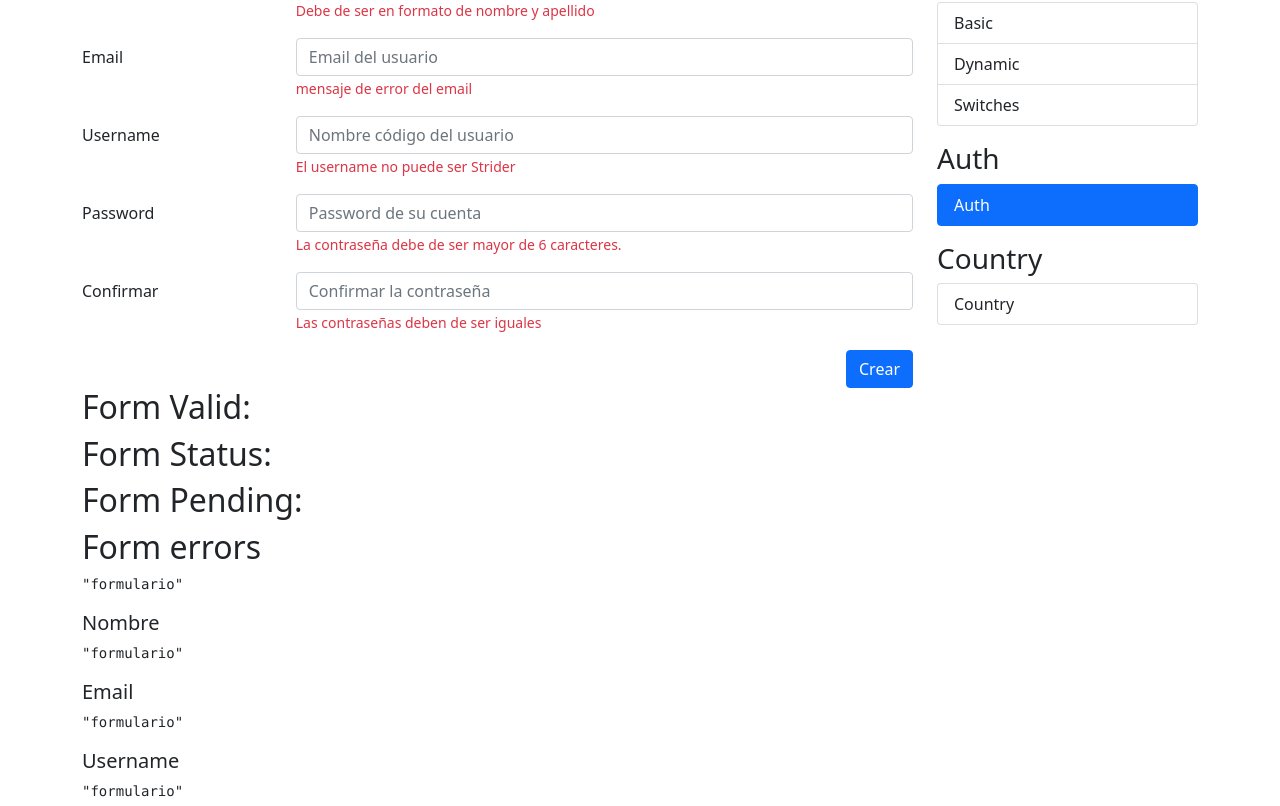
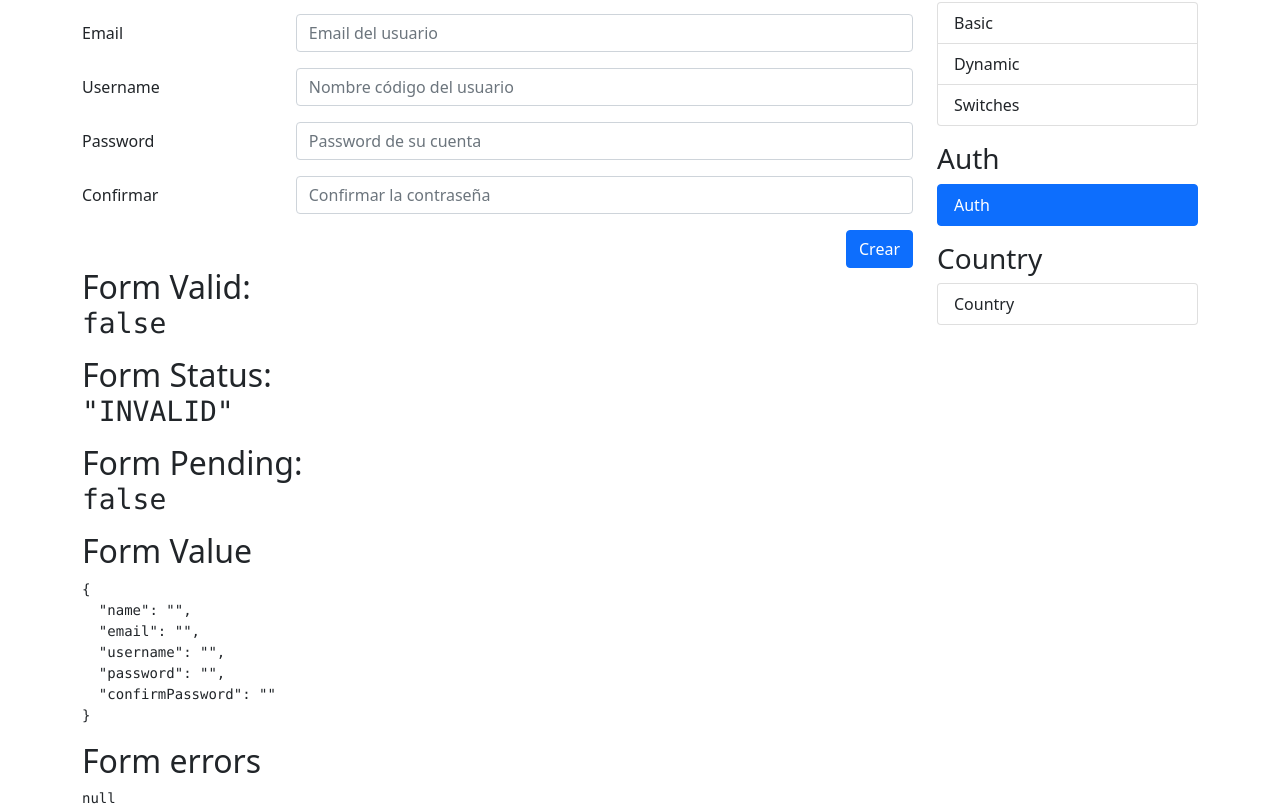
Before and after one commit to Mr-Machine98/06-reactive-forms-app, an Angular app: page /auth/sign-up in a window 1280 px wide. Shown: the part 159-965 px from the top of the page. Built offline with nearby package versions, Linux system fonts and the light colour scheme.

Commit message:
Agregamos funcionalidades de: creacion de formulario de registro basico validacion con expresiones regulares para patrones especiales de nombre email, creamos una validacion personalizada para validar la igualdad de 2 campos en este caso en el password.

```diff
--- a/src/app/auth/pages/register-page/register-page.html
+++ b/src/app/auth/pages/register-page/register-page.html
@@ -4,7 +4,7 @@
 <div class="row">
     <div class="col">
 
-        <form autocomplete="off">
+        <form autocomplete="off" [formGroup]="myForm" (ngSubmit)="onSubmit()">
 
             <!-- Nombre -->
             <div class="row mb-3">
@@ -12,11 +12,14 @@
                 <div class="col-sm-9">
                     <input type="text"
                            class="form-control"
+                           formControlName="name"
                            placeholder="Nombre del usuario">
-
+                           @if (formUtils.isValidField(myForm, 'name')) {
                                 <span class="form-text text-danger">
-                        Debe de ser en formato de nombre y apellido
+                                    The field name is invalid should have a name and last name -
+                                    {{ formUtils.getFieldError(myForm, 'name') }}
                                 </span>
+                           }
                 </div>
             </div>
 
@@ -26,10 +29,13 @@
                 <div class="col-sm-9">
                     <input type="email"
                            class="form-control"
+                           formControlName="email"
                            placeholder="Email del usuario">
+                           @if (formUtils.isValidField(myForm, 'email')) {
                                 <span class="form-text text-danger">
-                        mensaje de error del email
+                                    {{ formUtils.getFieldError(myForm, 'email') }}
                                 </span>
+                           }
                 </div>
             </div>
 
@@ -39,10 +45,13 @@
                 <div class="col-sm-9">
                     <input type="text"
                            class="form-control"
+                           formControlName="username"
                            placeholder="Nombre código del usuario">
+                    @if (formUtils.isValidField(myForm, 'username')) {
                         <span class="form-text text-danger">
-                         El username no puede ser Strider
+                            {{ formUtils.getFieldError(myForm, 'username') }}
                         </span>
+                    }
                 </div>
             </div>
 
@@ -52,11 +61,14 @@
                 <div class="col-sm-9">
                     <input type="password"
                            class="form-control"
+                           formControlName="password"
                            placeholder="Password de su cuenta">
 
+                    @if (formUtils.isValidField(myForm, 'password')) {
                         <span class="form-text text-danger">
-                         La contraseña debe de ser mayor de 6 caracteres.
+                            {{ formUtils.getFieldError(myForm, 'password') }}
                         </span>
+                    }
                 </div>
             </div>
 
@@ -66,17 +78,23 @@
                 <div class="col-sm-9">
                     <input type="password"
                            class="form-control"
+                           formControlName="confirmPassword"
                            placeholder="Confirmar la contraseña">
 
+                    @if (formUtils.isValidField(myForm, 'confirmPassword')) {
                         <span class="form-text text-danger">
-                         Las contraseñas deben de ser iguales
+                            {{ formUtils.getFieldError(myForm, 'confirmPassword') }}
                         </span>
+                    }
                 </div>
             </div>
 
 
             <div class="row">
                 <div class="col">
+                    @if ( myForm.errors && myForm.touched ) {
+                        <span class="text-danger">Passwords are not equal.</span>
+                    }
                     <button class="btn btn-primary float-end"
                             type="submit">
                         Crear
@@ -90,24 +108,26 @@
 </div>
 
 
-<h2>Form Valid: </h2>
-<h2>Form Status: </h2>
-<h2>Form Pending: </h2>
+<h2>Form Valid: <pre>{{ myForm.valid | json }}</pre></h2>
+<h2>Form Status: <pre>{{ myForm.status | json }}</pre></h2>
+<h2>Form Pending: <pre>{{ myForm.pending | json }}</pre></h2>
+<h2>Form Value</h2>
+<pre>{{ myForm.value | json }}</pre>
 <h2>Form errors</h2>
-<pre>{{ 'formulario' | json }}</pre>
+<pre>{{ myForm.errors | json }}</pre>
 
 <h5>Nombre</h5>
-<pre>{{ 'formulario' | json }}</pre>
+<pre>{{ myForm.controls.name.errors | json }}</pre>
 
 <h5>Email</h5>
-<pre>{{ 'formulario' | json }}</pre>
+<pre>{{  myForm.controls.email.errors | json }}</pre>
 
 <h5>Username</h5>
-<pre>{{ 'formulario' | json }}</pre>
+<pre>{{  myForm.controls.username.errors | json }}</pre>
 
 
 <h5>Password</h5>
-<pre>{{ 'formulario' | json }}</pre>
+<pre>{{  myForm.controls.password.errors | json }}</pre>
 
 <h5>Confirmar</h5>
-<pre>{{ 'formulario' | json }}</pre>
+<pre>{{  myForm.controls.confirmPassword.errors | json }}</pre>
--- a/src/app/auth/pages/register-page/register-page.ts
+++ b/src/app/auth/pages/register-page/register-page.ts
@@ -1,9 +1,35 @@
 import { JsonPipe } from '@angular/common';
-import { ChangeDetectionStrategy, Component } from '@angular/core';
+import { ChangeDetectionStrategy, Component, inject } from '@angular/core';
+import { AbstractControl, FormBuilder, ReactiveFormsModule, Validators } from '@angular/forms';
+import { FormUtils } from '../../../utils/form-utils';
 
 @Component({
   selector: 'app-register-page',
-  imports: [JsonPipe],
+  imports: [JsonPipe, ReactiveFormsModule],
   templateUrl: './register-page.html',
 })
-export class RegisterPage {}
+export class RegisterPage {
+
+  private fb = inject(FormBuilder);
+
+  public formUtils = FormUtils;
+
+  public myForm = this.fb.group({
+    name: ['', [Validators.required, Validators.pattern(FormUtils.namePattern)]],
+    email: ['', [Validators.required, Validators.pattern(FormUtils.emailPattern)]],
+    username: ['', [Validators.required, Validators.minLength(6), Validators.pattern(FormUtils.notOnlySpacesPattern)]],
+    password: ['', [Validators.required, Validators.minLength(6)]],
+    confirmPassword: ['', Validators.required]
+  }, {
+    validators: [
+      this.formUtils.isFieldOneEqualFieldTwo('password', 'confirmPassword')
+    ]
+  });
+
+
+  onSubmit() {
+    this.myForm.markAllAsTouched();
+    console.log(this.myForm.value);
+  }
+
+}
--- a/src/app/utils/form-utils.ts
+++ b/src/app/utils/form-utils.ts
@@ -1,5 +1,9 @@
-import { FormArray, FormGroup, ValidationErrors } from '@angular/forms';
+import { AbstractControl, FormArray, FormGroup, ValidationErrors } from '@angular/forms';
 export class FormUtils {
+
+    static namePattern = '([a-zA-Z]+) ([a-zA-Z]+)';
+    static emailPattern = '^[a-z0-9._%+-]+@[a-z0-9.-]+\\.[a-z]{2,4}$';
+    static notOnlySpacesPattern = '^[a-zA-Z0-9]+$';
 
     static isValidField(form: FormGroup, fieldName: string) : boolean | null {
         return (
@@ -33,6 +37,7 @@ export class FormUtils {
 
     static getTextErrors(errors: ValidationErrors | null) : string | null {
         if (!errors) return null;
+        console.log(errors);
         for (const e of Object.keys(errors)) {
             switch(e) {
                 case 'required':
@@ -41,8 +46,25 @@ export class FormUtils {
                     return `Minimum value of ${errors['min'].min}`;
                 case 'minlength':
                     return `Minimum of ${errors['minlength'].requiredLength} characters.`;
+                case 'email':
+                    return 'Invalid email format.';
+                case 'pattern':
+                    if (errors['pattern'].requiredPattern === FormUtils.emailPattern) {
+                        return 'Invalid email pattern.';
+                    }
+                    return `Invalid format ${e}.`;
+                default:
+                    return `Invalid field ${e}.`;
             }
         }
         return null;
     }
+
+    static isFieldOneEqualFieldTwo(field1: string, field2: string) {
+        return (formGroup: AbstractControl) => {
+        const field1Value = formGroup.get(field1)?.value;
+        const field2Value = formGroup.get(field2)?.value;
+        return field1Value === field2Value ? null : {passwordsNotEqual: true};
+        }
+    }
 }
```
Lines whose indentation alone changed are shown as unchanged.
